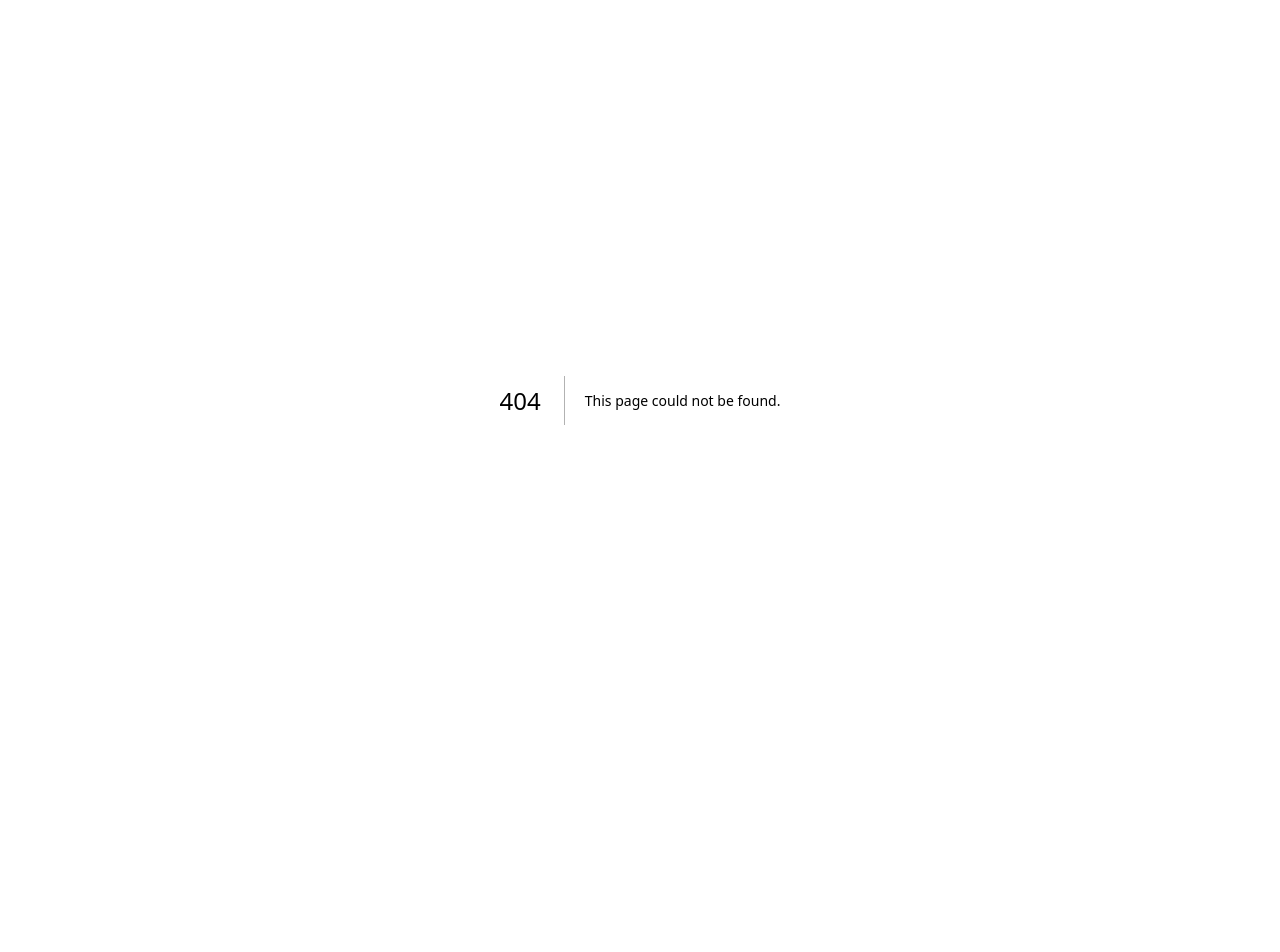
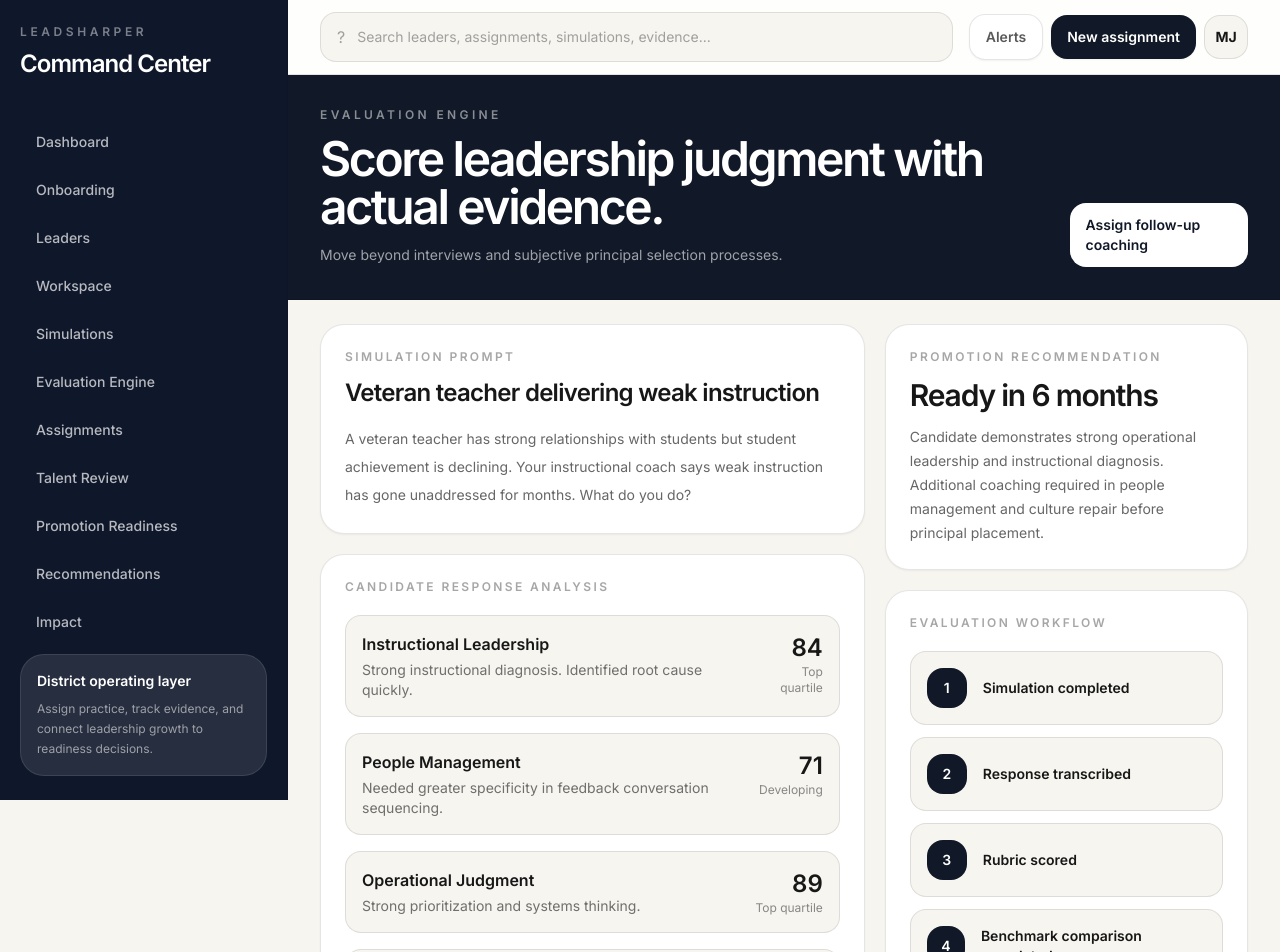
Before and after one commit to jmarc296-jpg/instructional-leadership-practice, a Next.js app: page /evaluation-engine in a window 1280 px wide. Before the commit this address had no page. Shown: the top 952 px of the page. Before the commit the page ends 800 px from the top, so only its background shows below. Built offline with nearby package versions, Linux system fonts and the light colour scheme.

Commit message:
Build simulation evaluation engine

```diff
--- /dev/null
+++ b/app/evaluation-engine/page.tsx
@@ -0,0 +1,150 @@
+import Link from "next/link"
+import { EnterpriseShell } from "@/components/shell/enterprise-shell"
+
+const competencies = [
+  {
+    competency: "Instructional Leadership",
+    score: "84",
+    benchmark: "Top quartile",
+    feedback: "Strong instructional diagnosis. Identified root cause quickly."
+  },
+  {
+    competency: "People Management",
+    score: "71",
+    benchmark: "Developing",
+    feedback: "Needed greater specificity in feedback conversation sequencing."
+  },
+  {
+    competency: "Operational Judgment",
+    score: "89",
+    benchmark: "Top quartile",
+    feedback: "Strong prioritization and systems thinking."
+  },
+  {
+    competency: "Culture Leadership",
+    score: "68",
+    benchmark: "Emerging",
+    feedback: "Response lacked urgency around staff trust repair."
+  }
+]
+
+const timeline = [
+  "Simulation completed",
+  "Response transcribed",
+  "Rubric scored",
+  "Benchmark comparison completed",
+  "Promotion recommendation generated"
+]
+
+export default function EvaluationEnginePage() {
+  return (
+    <EnterpriseShell>
+      <main className="min-h-screen bg-[#f7f5f0]">
+        <section className="border-b border-black/10 bg-[#111827] text-white">
+          <div className="mx-auto max-w-7xl px-6 py-8 lg:px-8">
+            <p className="text-xs font-semibold uppercase tracking-[0.28em] text-white/50">
+              Evaluation Engine
+            </p>
+
+            <div className="mt-3 flex flex-col justify-between gap-6 xl:flex-row xl:items-end">
+              <div>
+                <h1 className="max-w-4xl text-5xl font-semibold tracking-[-0.05em]">
+                  Score leadership judgment with actual evidence.
+                </h1>
+                <p className="mt-3 max-w-2xl text-sm leading-6 text-white/60">
+                  Move beyond interviews and subjective principal selection processes.
+                </p>
+              </div>
+
+              <Link
+                href="/workspace"
+                className="rounded-2xl bg-white px-4 py-3 text-sm font-semibold text-[#111827]"
+              >
+                Assign follow-up coaching
+              </Link>
+            </div>
+          </div>
+        </section>
+
+        <section className="mx-auto grid max-w-7xl gap-5 px-6 py-6 lg:grid-cols-[1.2fr_0.8fr] lg:px-8">
+
+          <div className="space-y-5">
+            <section className="rounded-3xl border border-black/10 bg-white p-6 shadow-sm">
+              <p className="text-xs font-semibold uppercase tracking-[0.2em] text-black/35">
+                Simulation Prompt
+              </p>
+
+              <h2 className="mt-3 text-2xl font-semibold tracking-[-0.03em]">
+                Veteran teacher delivering weak instruction
+              </h2>
+
+              <p className="mt-4 text-sm leading-7 text-black/60">
+                A veteran teacher has strong relationships with students but student achievement is declining.
+                Your instructional coach says weak instruction has gone unaddressed for months.
+                What do you do?
+              </p>
+            </section>
+
+            <section className="rounded-3xl border border-black/10 bg-white p-6 shadow-sm">
+              <p className="text-xs font-semibold uppercase tracking-[0.2em] text-black/35">
+                Candidate Response Analysis
+              </p>
+
+              <div className="mt-5 space-y-4">
+                {competencies.map((item) => (
+                  <div key={item.competency} className="rounded-2xl border border-black/10 bg-[#f7f5f0] p-4">
+                    <div className="flex items-start justify-between gap-4">
+                      <div>
+                        <p className="font-semibold">{item.competency}</p>
+                        <p className="mt-1 text-sm text-black/55">{item.feedback}</p>
+                      </div>
+
+                      <div className="text-right">
+                        <p className="text-2xl font-semibold">{item.score}</p>
+                        <p className="text-xs text-black/45">{item.benchmark}</p>
+                      </div>
+                    </div>
+                  </div>
+                ))}
+              </div>
+            </section>
+          </div>
+
+          <div className="space-y-5">
+            <section className="rounded-3xl border border-black/10 bg-white p-6 shadow-sm">
+              <p className="text-xs font-semibold uppercase tracking-[0.2em] text-black/35">
+                Promotion Recommendation
+              </p>
+
+              <h2 className="mt-3 text-3xl font-semibold tracking-[-0.04em]">
+                Ready in 6 months
+              </h2>
+
+              <p className="mt-3 text-sm leading-6 text-black/60">
+                Candidate demonstrates strong operational leadership and instructional diagnosis.
+                Additional coaching required in people management and culture repair before principal placement.
+              </p>
+            </section>
+
+            <section className="rounded-3xl border border-black/10 bg-white p-6 shadow-sm">
+              <p className="text-xs font-semibold uppercase tracking-[0.2em] text-black/35">
+                Evaluation Workflow
+              </p>
+
+              <div className="mt-5 space-y-3">
+                {timeline.map((step, index) => (
+                  <div key={step} className="flex items-center gap-4 rounded-2xl border border-black/10 bg-[#f7f5f0] p-4">
+                    <div className="flex h-10 w-10 items-center justify-center rounded-2xl bg-[#111827] text-sm font-semibold text-white">
+                      {index + 1}
+                    </div>
+                    <p className="text-sm font-semibold">{step}</p>
+                  </div>
+                ))}
+              </div>
+            </section>
+          </div>
+        </section>
+      </main>
+    </EnterpriseShell>
+  )
+}
--- a/components/shell/enterprise-shell.tsx
+++ b/components/shell/enterprise-shell.tsx
@@ -6,6 +6,7 @@ const navItems = [
   { label: "Leaders", href: "/talent-review" },
   { label: "Workspace", href: "/workspace" },
   { label: "Simulations", href: "/simulation-room" },
+  { label: "Evaluation Engine", href: "/evaluation-engine" },
   { label: "Assignments", href: "/assignments" },
   { label: "Talent Review", href: "/talent-review" },
   { label: "Promotion Readiness", href: "/promotion-readiness/leader-1" },
```
